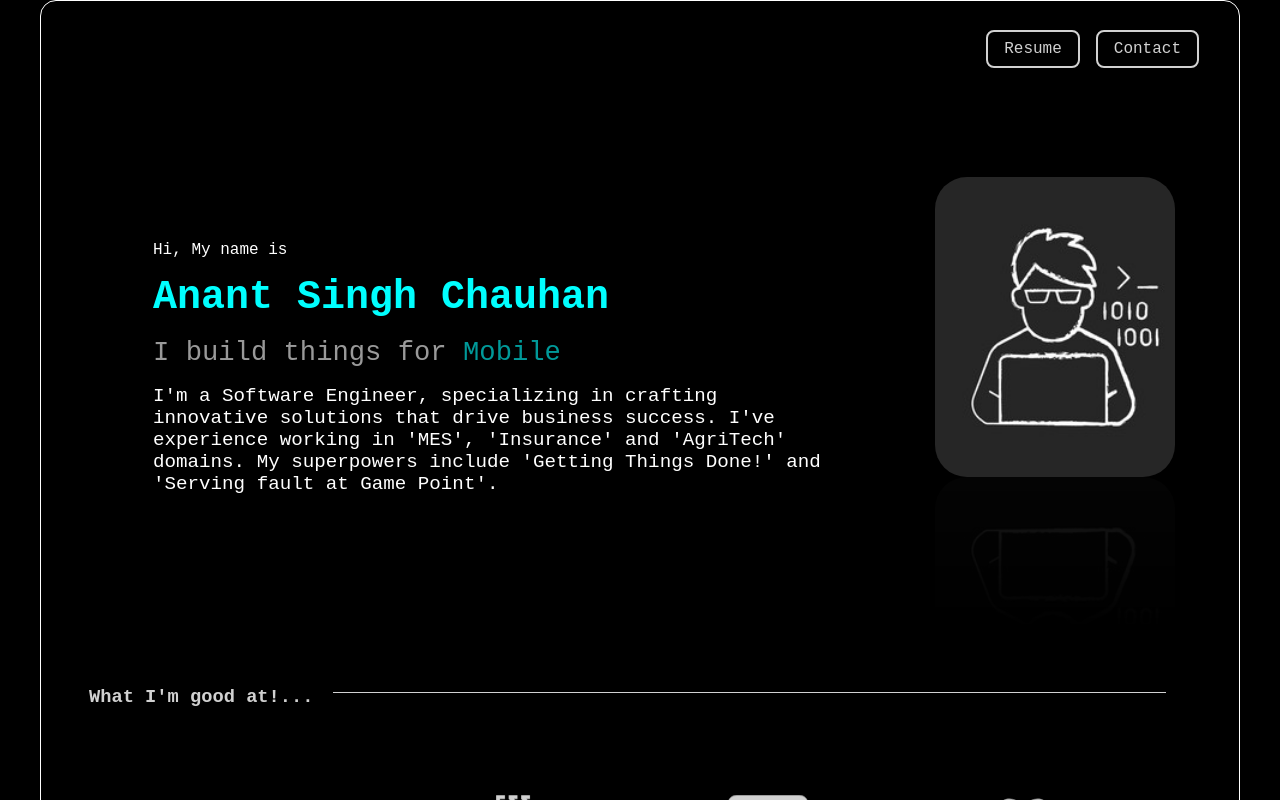
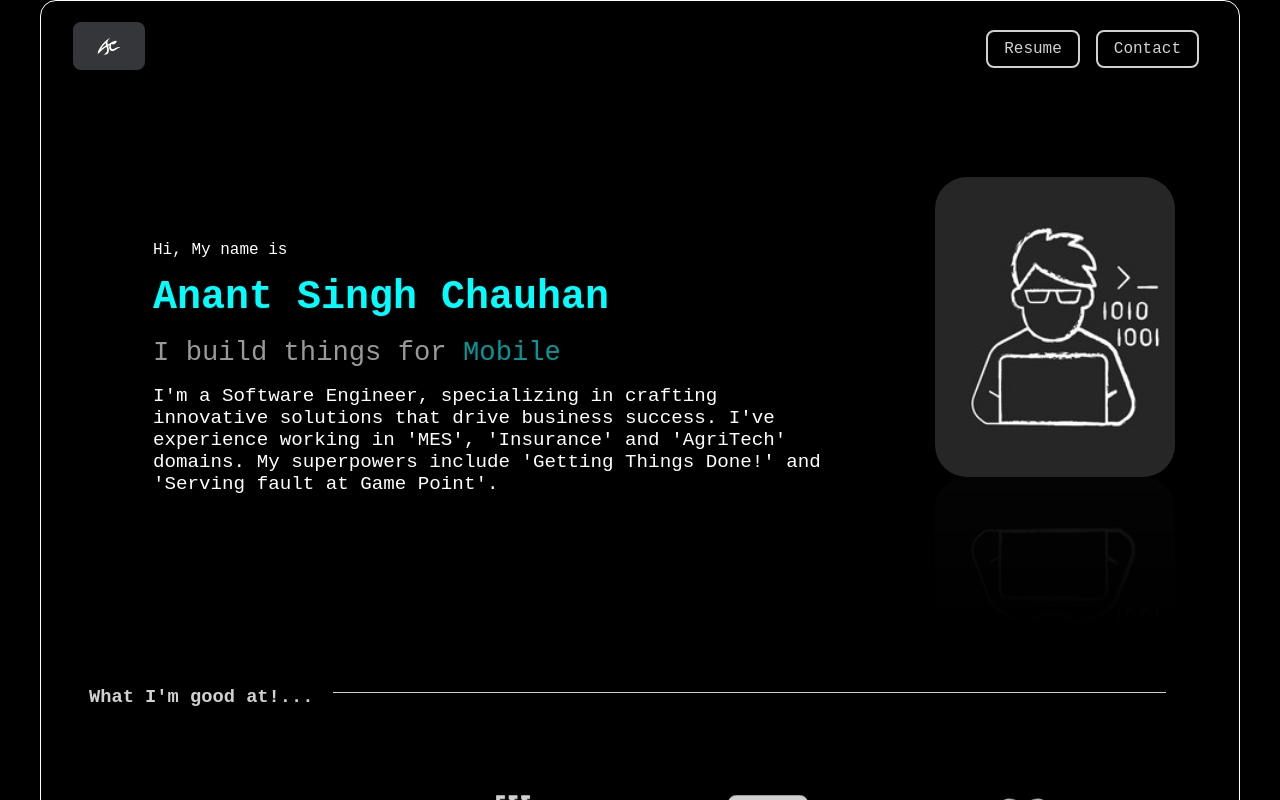
Before and after one commit to Anant-Singh-Chauhan/portfolio, a React (Create React App) app: page / in a window 1280 px wide. Shown: the top 800 px of the page. Built offline with nearby package versions, Linux system fonts and the light colour scheme; the HTML template or start-up script is replaced by a standard one; a web font is replaced by a local one.

Commit message:
asclogo fix

```diff
--- a/src/components/header/header.css
+++ b/src/components/header/header.css
@@ -25,10 +25,14 @@
 }
 
 .ascLogo {
+  border: px solid var(--primary-text);
+  border-radius: 0.5rem;
+}
+
+.ascLogo img{
   height: 3rem;
   aspect-ratio: 3/2;
   object-fit: contain;
-  mix-blend-mode: color-dodge;
   transition: ease-in-out 500ms;
 }
 
```
